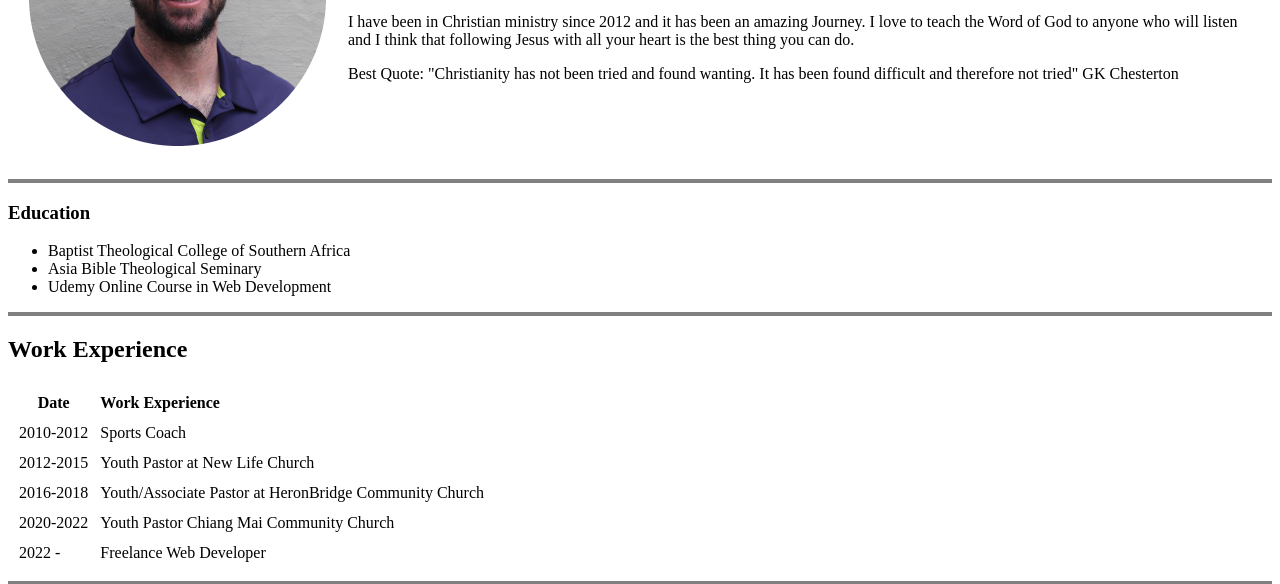
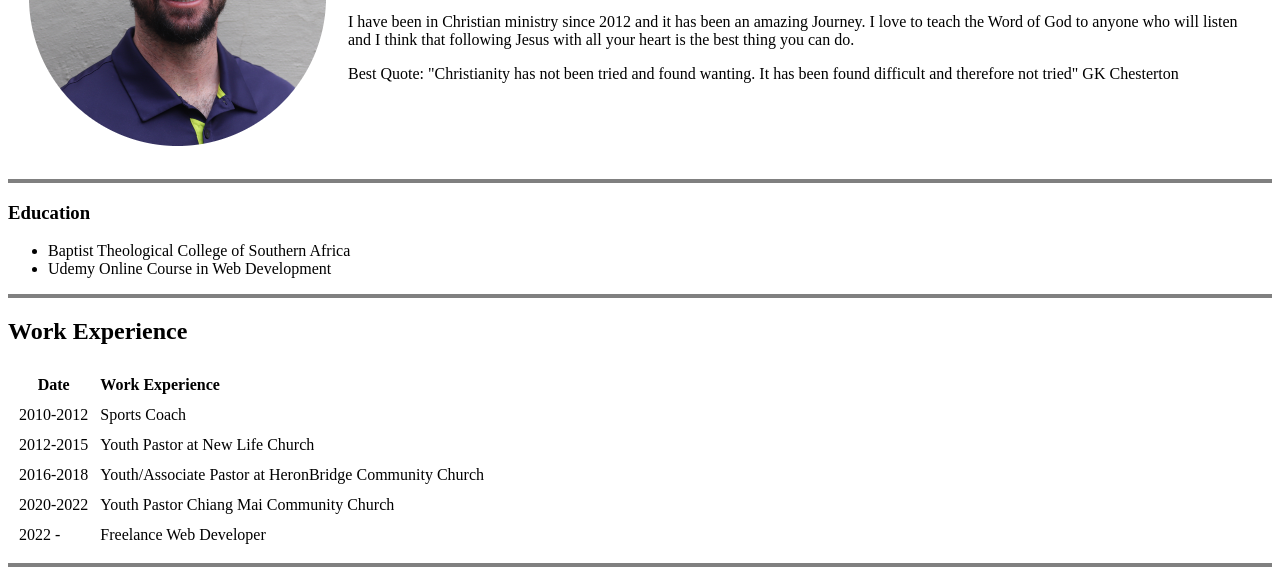
Before and after one commit to HowzitBrew/webdevcv, a plain HTML site: page index.html in a window 1280 px wide. Shown: the part 180-764 px from the top of the page. Drawn offline with Linux system fonts and the light colour scheme.

Commit message:
Update index.html

```diff
--- a/index.html
+++ b/index.html
@@ -25,7 +25,6 @@
   <h3><strong>Education</strong></h3>
   <ul>
     <li>Baptist Theological College of Southern Africa</li>
-    <li>Asia Bible Theological Seminary</li>
     <li>Udemy Online Course in Web Development</li>
   </ul>
   <hr size="4" noshade>
```
